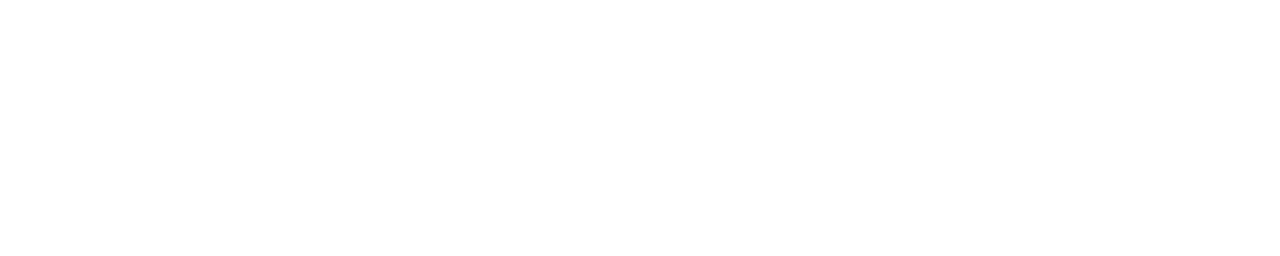
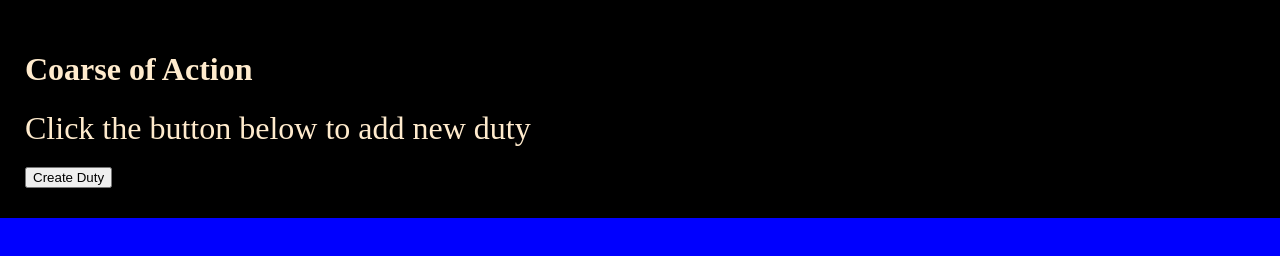
Before and after one commit to Reetah589/coarse-of-action, a plain HTML site: page index.html in a window 1280 px wide. Drawn offline with Linux system fonts and the light colour scheme; files that its build step writes are made by us from their sources.

Commit message:
template created and styles added

```diff
--- a/index.html
+++ b/index.html
@@ -4,9 +4,19 @@
     <meta charset="UTF-8">
     <meta http-equiv="X-UA-Compatible" content="IE=edge">
     <meta name="viewport" content="width=device-width, initial-scale=1.0">
-    <title>To Do List</title>
+    <title>Coarse Of Action</title>
+    <link rel="stylesheet" href="../to-do-list/style.css">
 </head>
 <body>
-    <!--TESTING FIRST COMMIT-->
+    <header>
+        <h1 class="page-title">Coarse of Action</h1>
+        <p>Click the button below to add new duty</p>
+        <button class="btn" >Create Duty</button>
+    </header>
+
+    <main>
+    </main>
+
+    <script src="../to-do-list/script.js"></script>
 </body>
 </html>
--- a/style.css
+++ b/style.css
@@ -1 +1,22 @@
-/* TESTING FORST COMMIT */
+* {
+    box-sizing: border-box;
+}
+
+body {
+    background: blue;
+    margin: 0;
+    padding: 0;
+}
+
+header {
+    background: black;
+    padding: 30px 25px;
+    border-bottom: blueviolet;
+    color: blanchedalmond;
+}
+
+header p {
+    color: blanchedalmond;
+    margin: 5px 0 20px;
+    font-size: 2rem;
+}
```
Also changed, not shown: script.js (added).
